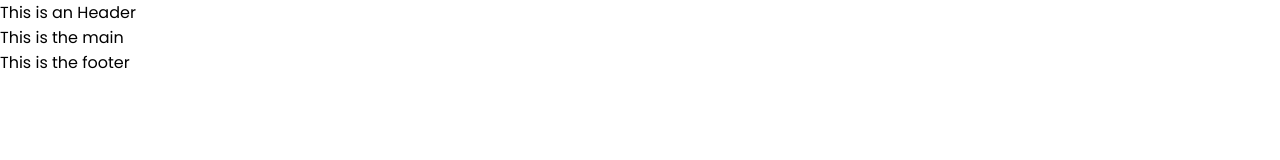
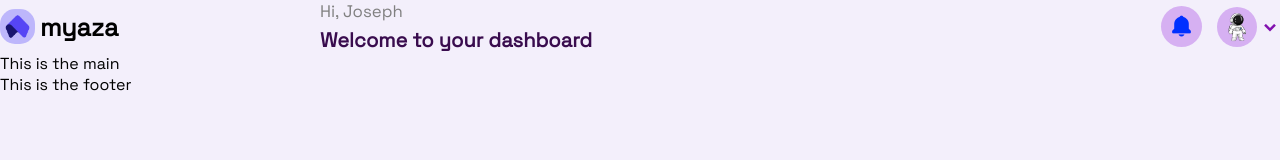
Before and after one commit to Jaycode01/MYAZA, a plain HTML site: page index.html in a window 1280 px wide. Drawn offline with nearby package versions, Linux system fonts and the light colour scheme.

Commit message:
Worked on desktop header

```diff
--- a/css/style.css
+++ b/css/style.css
@@ -1,6 +1,6 @@
 @font-face {
   font-family: "Poppins";
-  src: url(../fonts/Poppins-Regular.woff2);
+  src: url(../fonts/SpaceGrotesk-Regular.woff2);
 }
 
 * {
@@ -11,4 +11,87 @@
 
 body {
   font-family: "Poppins";
+  background-color: #d6c8f148;
 }
+
+header {
+  display: flex;
+  flex-direction: row;
+  justify-content: space-between;
+}
+
+.logo-container {
+  display: flex;
+  align-items: center;
+  gap: 5px;
+}
+
+.myaza-logo {
+  width: 35px;
+  border-radius: 15px;
+}
+
+.myaza-logo-text {
+  font-weight: bold;
+  font-size: 25px;
+}
+
+.welcoming-box {
+  display: flex;
+  flex-direction: flex;
+  justify-content: space-between;
+  width: 75%;
+  align-items: center;
+}
+
+.welcoming-text-container {
+  display: flex;
+  flex-direction: column;
+  gap: 5px;
+}
+
+.heyy {
+  font-size: 1.05rem;
+  color: #808080;
+}
+
+.dashboard-welcome {
+  font-size: 20px;
+  font-weight: bold;
+  color: #390c4e;
+}
+
+.about-usser-container {
+  display: flex;
+  flex-direction: row;
+  align-items: center;
+  gap: 15px;
+}
+
+.notification-icon i {
+  background-color: #b15fe771;
+  border-radius: 50%;
+  font-size: 25px;
+  color: #002fff;
+  padding: 8px;
+}
+
+.user-icon-container {
+  display: flex;
+  flex-direction: row;
+  gap: 3px;
+  align-items: center;
+}
+
+.user-icon-container i {
+  font-size: 20px;
+  color: #8211af;
+}
+
+.user-image-icon {
+  width: 40px;
+  height: 40px;
+  background-color: #b15fe771;
+  border-radius: 50%;
+  padding: 2px;
+}
--- a/index.html
+++ b/index.html
@@ -3,11 +3,37 @@
   <head>
     <meta charset="UTF-8" />
     <meta name="viewport" content="width=device-width, initial-scale=1.0" />
+    <link
+      rel="stylesheet"
+      href="https://cdn.jsdelivr.net/npm/boxicons@latest/css/boxicons.min.css"
+    />
     <link rel="stylesheet" href="./css/style.css" />
     <title>My Aza | Clone</title>
   </head>
   <body>
-    <header>This is an Header</header>
+    <header>
+      <div class="logo-container">
+        <img src="./images/myaza-logo.png" alt="" class="myaza-logo" />
+        <p class="myaza-logo-text">myaza</p>
+      </div>
+      <div class="welcoming-box">
+        <div class="welcoming-text-container">
+          <p class="heyy">Hi, Joseph</p>
+          <p class="dashboard-welcome">Welcome to your dashboard</p>
+        </div>
+        <div class="about-usser-container">
+          <div class="notification-icon"><i class="bx bxs-bell"> </i></div>
+          <div class="user-icon-container">
+            <img
+              src="./images/myaza-user-image.png"
+              alt="user-profile-image"
+              class="user-image-icon"
+            />
+            <i class="bx bxs-chevron-down" ></i>
+          </div>
+        </div>
+      </div>
+    </header>
     <main>This is the main</main>
     <footer>This is the footer</footer>
 
```
Also changed, not shown: fonts/SpaceGrotesk-Regular.woff2 (added), images/myaza-logo.png (added), images/myaza-user-image.png (added).
